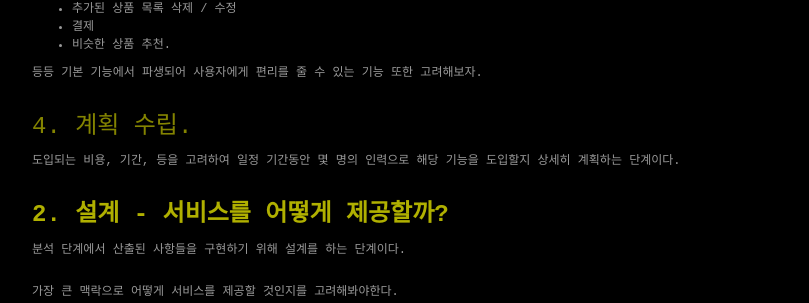
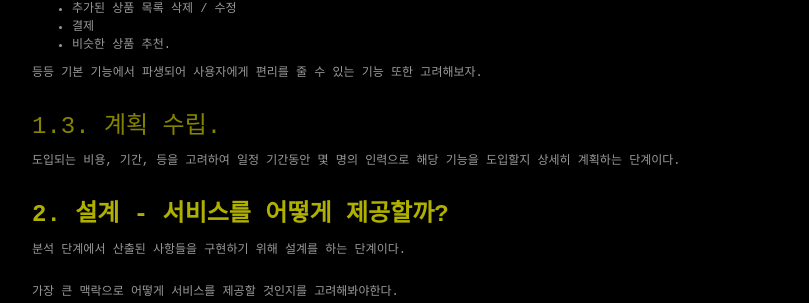
Before and after one commit to jaehoonmandev/jaehoonmandev.github.io_past, a Jekyll site: the page built from _posts/2023/SW_DEV_INT/2023-11-28-Software_From_Analyze_To_Operation_1.md, in a window 1280 px wide and 900 px high, scrolled down 1367 px. Shown: the part 147-450 px from the top of the window, without its empty margins (233-1042 px from the left). Built offline with Jekyll 4.4.1, drawn with Linux system fonts in a browser that asks for light colours; comment, search, counter and statistics services are not loaded.

Commit message:
1. 기초적인 소프트웨어 개발 분석부터 운영까지(Part.1) 포스트 수정

```diff
--- a/_posts/2023/SW_DEV_INT/2023-11-28-Software_From_Analyze_To_Operation_1.md
+++ b/_posts/2023/SW_DEV_INT/2023-11-28-Software_From_Analyze_To_Operation_1.md
@@ -74,7 +74,7 @@ tags:
 등등 기본 기능에서 파생되어 사용자에게 편리를 줄 수 있는 기능 또한 고려해보자.
 <br>
 
-### 4. 계획 수립.
+### 1.3. 계획 수립.
 도입되는 비용, 기간, 등을 고려하여 일정 기간동안 몇 명의 인력으로 해당 기능을 도입할지 상세히 계획하는 단계이다.
 <br>
 
```
